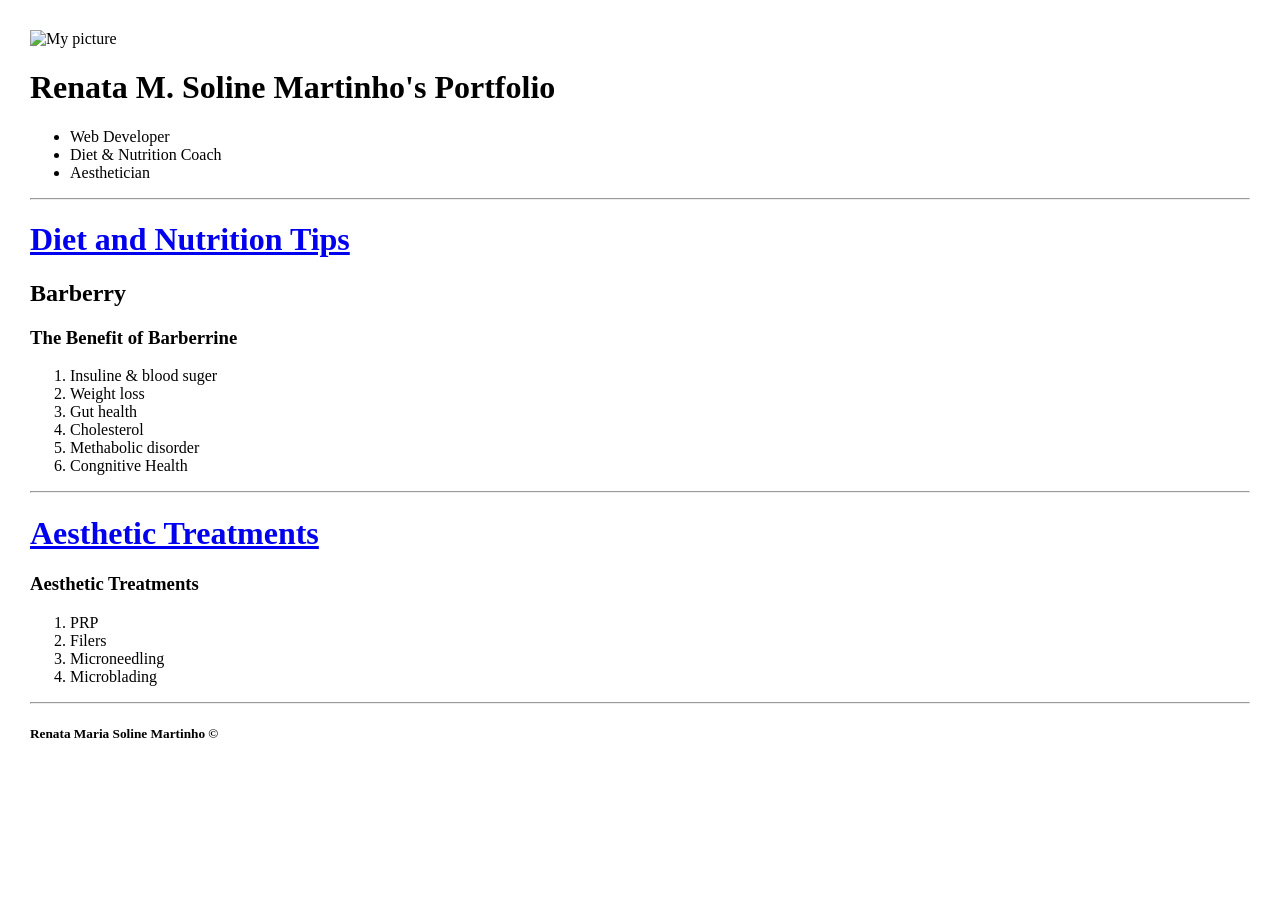
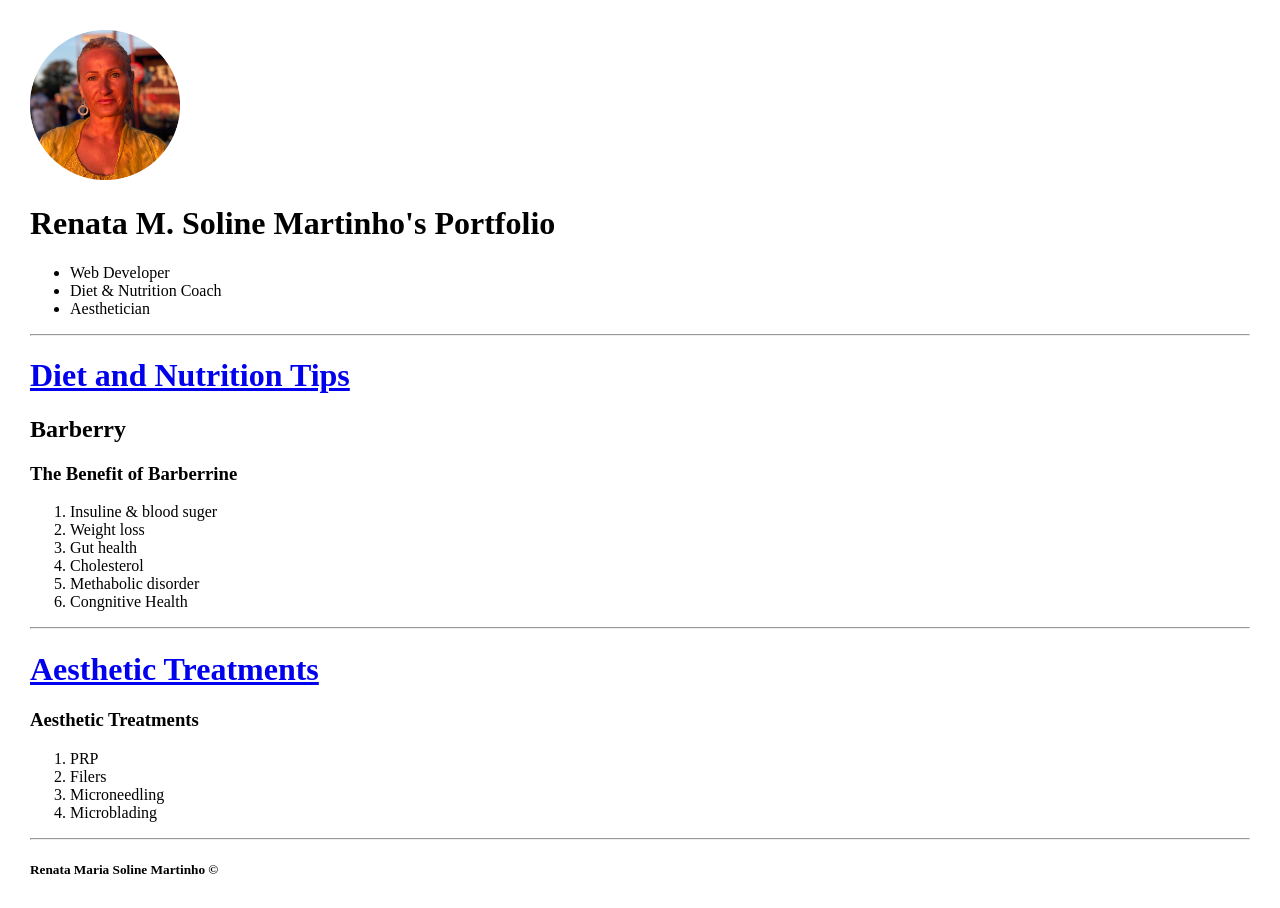
Before and after one commit to Rsoline/html-portfolio, a plain HTML site: page index.html in a window 1280 px wide. Before the commit the page ends 800 px from the top, so only its background shows below. Drawn offline with Linux system fonts and the light colour scheme.

Commit message:
Update index.html

```diff
--- a/index.html
+++ b/index.html
@@ -12,7 +12,7 @@
   </head>
   <body>
     <img
-      src="assets/images/circle-cropped-2 13.29.10.png"
+      src="images/circle-cropped-2 13.29.10.png"
       width="150px"
       alt="My picture"
     />
```
